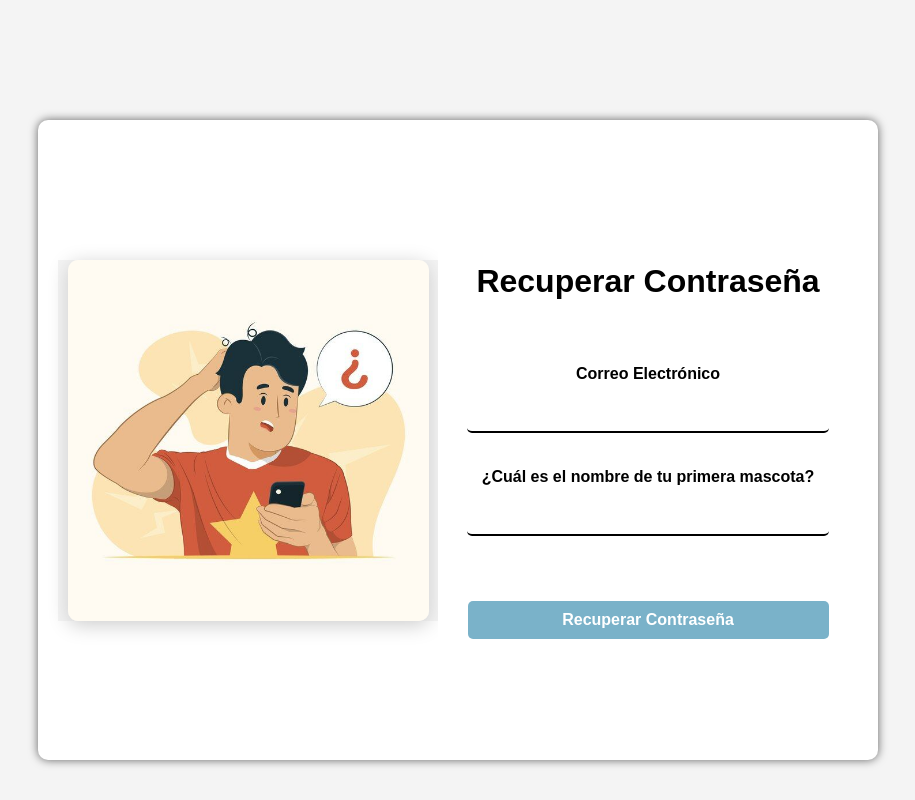
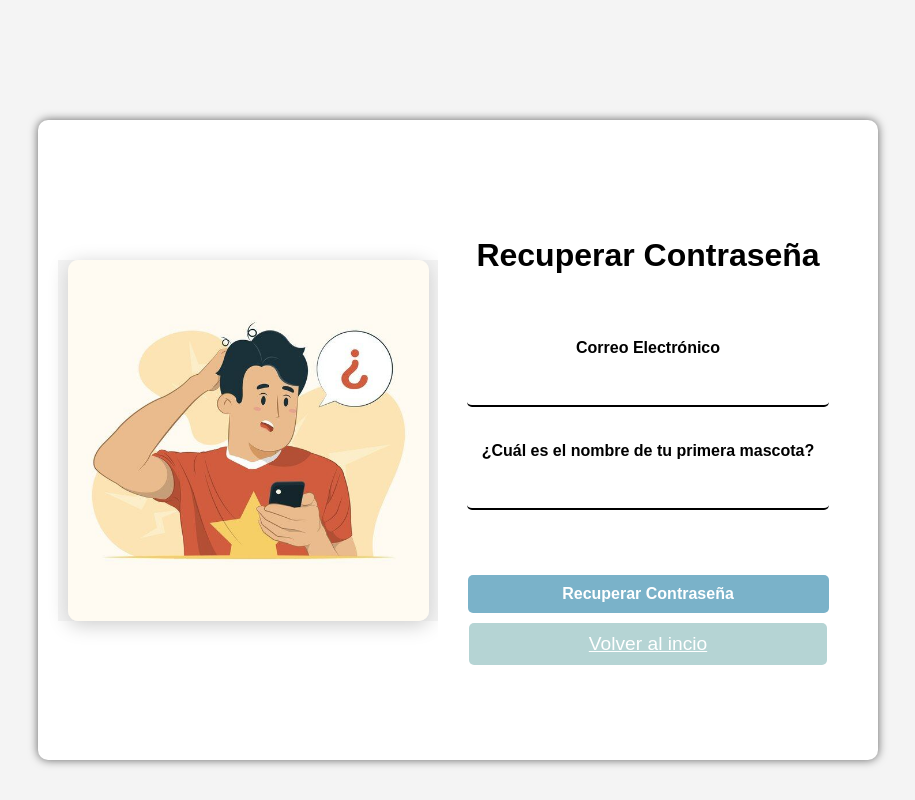
Before and after one commit to Mvc2004/MyBookFront, a React (Create React App) app: page /forgot-password in a window 1280 px wide. Shown: the whole page, without its empty margins (182-1097 px from the left). Built offline with nearby package versions, Linux system fonts and the light colour scheme.

Commit message:
se modifica la vista y botones

```diff
--- a/package.json
+++ b/package.json
@@ -6,6 +6,7 @@
     "@testing-library/jest-dom": "^5.17.0",
     "@testing-library/react": "^13.4.0",
     "@testing-library/user-event": "^13.5.0",
+    "axios": "^1.7.9",
     "mybookres": "file:",
     "react": "^18.3.1",
     "react-dom": "^18.3.1",
--- a/src/App.js
+++ b/src/App.js
@@ -1,4 +1,6 @@
 import React from 'react';
+import axios from 'axios';
+
 import { BrowserRouter as Router, Routes, Route } from 'react-router-dom';
 import CreateAccount from './components/CreateAccount';
 import Login from './components/Login';
--- a/src/components/CreateAccount.jsx
+++ b/src/components/CreateAccount.jsx
@@ -22,6 +22,7 @@ const CreateAccount = () => {
   };
 
   return (
+    <body>
       <div className="content">
         <div className="right">
           <img src={book1} alt="Imagen de fondo" />
@@ -75,15 +76,17 @@ const CreateAccount = () => {
                 required
               />
             </div>
-          <div>
+            <div className="button-group">
               <button className="submit-btn" type="submit">
                 Crear Cuenta
               </button>
-            <button className="submit-btn" type="">Volver al incio </button>
+              <a href="/" className="login-btn">Volver al inicio</a>
             </div>
           </form>
         </div>
       </div>
+      <script src="./script.js"></script>
+      </body>
   );
 };
 
--- a/src/components/ForgotPassword.jsx
+++ b/src/components/ForgotPassword.jsx
@@ -40,9 +40,12 @@ const ForgotPassword = () => {
               required
             />
           </div>
-          <button type="submit" className="submit-btn">
-            Recuperar Contraseña
-          </button>
+          <div className="button-group">
+            <button type="submit" className="submit-btn">
+              Recuperar Contraseña
+            </button>
+            <a href="/" className='login-btn'>Volver al incio</a>
+          </div>
         </form>
       </div>
     </div>
--- a/src/index.js
+++ b/src/index.js
@@ -1,4 +1,5 @@
 import React from 'react';
+
 import ReactDOM from 'react-dom/client';
 import App from './App'; // Importa el componente principal de la aplicación
 
--- a/src/styles/CreateAccount.css
+++ b/src/styles/CreateAccount.css
@@ -98,6 +98,31 @@ form {
 
 }
 
+.button-group {
+  display: flex;
+  flex-direction: column; /* Cambia a columna para apilar los botones */
+  align-items: center; /* Centra los botones */
+  margin-top: 20px; /* Espaciado superior */
+}
+
+.login-btn {
+  margin-top: 10px; /* Espaciado entre los botones */
+  background-color: #b5d4d4;
+  color: white;
+  border-bottom: none;
+  border-radius: 5px;
+  font-size: 1.2rem;
+  padding: 10px 120px; /* Aumenta el padding para un mejor aspecto */
+  text-align: center; /* Centra el texto */
+  cursor: pointer; /* Cambia el cursor al pasar el mouse */
+  transition: background-color 0.3s ease, transform 0.2s ease; /* Añade transición */
+}
+
+.login-btn:hover {
+  background-color: #a1c4c4; /* Cambia el color al pasar el mouse */
+  transform: translateY(-2px); /* Efecto de elevación */
+}
+
 .submit-btn:hover {
   background-color: #a1c4c4;
   transform: translateY(-2px);
--- a/src/styles/ForgotPassword.css
+++ b/src/styles/ForgotPassword.css
@@ -101,3 +101,28 @@ body {
   .link-container a:hover {
     background-color: #7ab2c9;
   }
+
+  .button-group {
+    display: flex;
+    flex-direction: column; /* Cambia a columna para apilar los botones */
+    align-items: center; /* Centra los botones */
+    margin-top: 20px; /* Espaciado superior */
+  }
+
+  .login-btn {
+    margin-top: 10px; /* Espaciado entre los botones */
+    background-color: #b5d4d4;
+    color: white;
+    border-bottom: none;
+    border-radius: 5px;
+    font-size: 1.2rem;
+    padding: 10px 120px; /* Aumenta el padding para un mejor aspecto */
+    text-align: center; /* Centra el texto */
+    cursor: pointer; /* Cambia el cursor al pasar el mouse */
+    transition: background-color 0.3s ease, transform 0.2s ease; /* Añade transición */
+  }
+
+  .login-btn:hover {
+    background-color: #a1c4c4; /* Cambia el color al pasar el mouse */
+    transform: translateY(-2px); /* Efecto de elevación */
+  }
```
Also changed, not shown: src/script.js (added, +24 -0 lines), 1 other file (tests, documents, lock files or other folders). Lines whose indentation alone changed are shown as unchanged.
